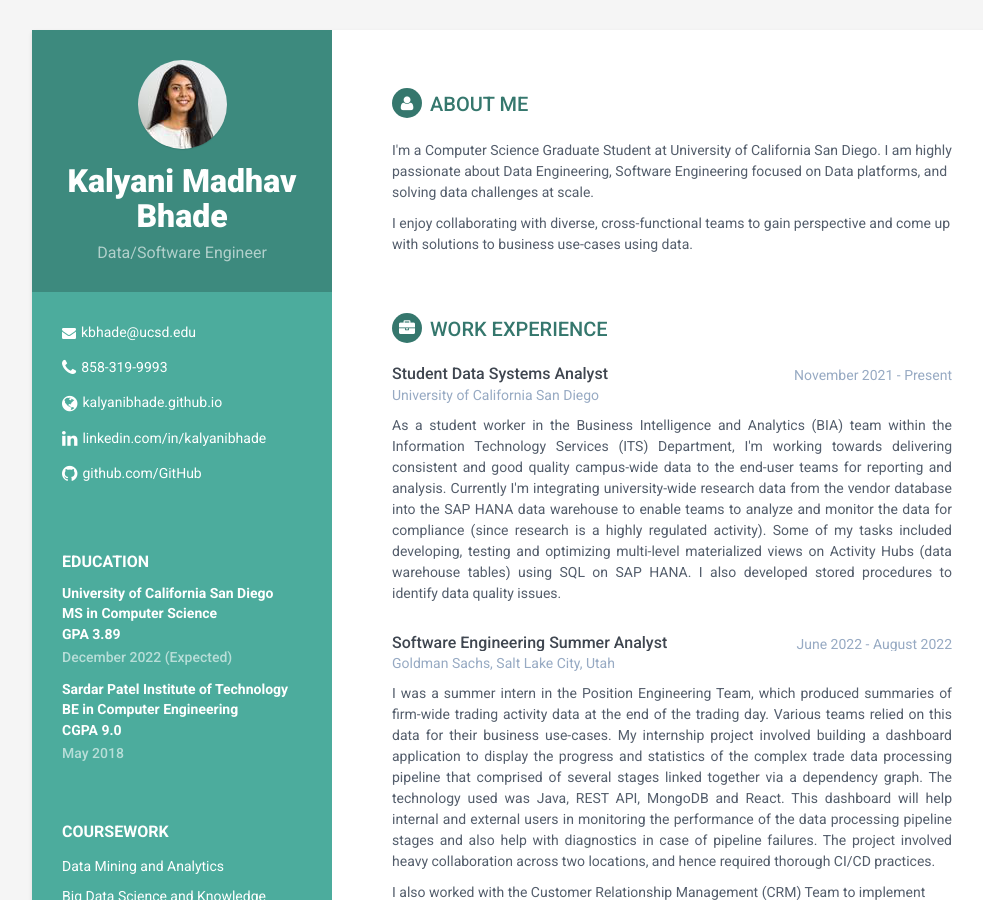
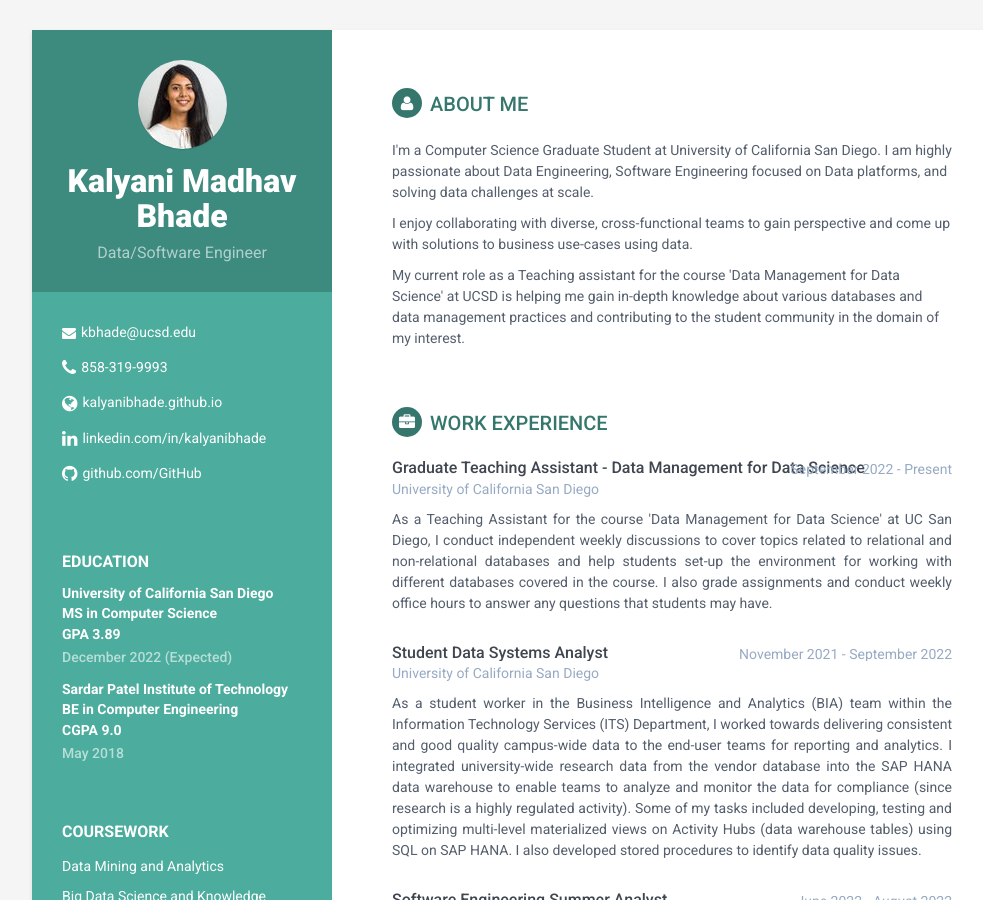
Before and after one commit to KalyaniBhade/digital-resume, a Jekyll site: the page built from index.html, in a window 1280 px wide and 900 px high. Shown: the whole window, without its empty margins (118-1101 px from the left). Built offline with Jekyll 4.4.1, drawn with Linux system fonts in a browser that asks for light colours.

Commit message:
Work experience update

```diff
--- a/_includes/career-profile.html
+++ b/_includes/career-profile.html
@@ -3,5 +3,6 @@
 <div class="summary">
     <p>I'm a Computer Science Graduate Student at University of California San Diego. I am highly passionate about Data Engineering, Software Engineering focused on Data platforms, and solving data challenges at scale.</p>
     <p>I enjoy collaborating with diverse, cross-functional teams to gain perspective and come up with solutions to business use-cases using data.</p>
+    <p>My current role as a Teaching assistant for the course 'Data Management for Data Science' at UCSD is helping me gain in-depth knowledge about various databases and data management practices and contributing to the student community in the domain of my interest.</p>
 </div><!--//summary-->
 </section><!--//section-->
--- a/_includes/experience.html
+++ b/_includes/experience.html
@@ -4,13 +4,26 @@
                 <div class="item">
                     <div class="meta">
                         <div class="upper-row">
-                            <h3 class="job-title">Student Data Systems Analyst</h3>
-                            <div class="time">November 2021 - Present</div>
+                            <h3 class="job-title">Graduate Teaching Assistant - Data Management for Data Science</h3>
+                            <div class="time">September 2022 - Present</div>
                         </div><!--//upper-row-->
                         <div class="company">University of California San Diego</div>
                     </div><!--//meta-->
                     <div class="details">
-                        <p style="text-align:justify">As a student worker in the Business Intelligence and Analytics (BIA) team within the Information Technology Services (ITS) Department, I'm working towards delivering consistent and good quality campus-wide data to the end-user teams for reporting and analysis. Currently I'm integrating university-wide research data from the vendor database into the SAP HANA data warehouse to enable teams to analyze and monitor the data for compliance (since research is a highly regulated activity). Some of my tasks included developing, testing and optimizing multi-level materialized views on Activity Hubs (data warehouse tables) using SQL on SAP HANA. I also developed stored procedures to identify data quality issues.</p>
+                        <p style="text-align:justify">As a Teaching Assistant for the course 'Data Management for Data Science' at UC San Diego, I conduct independent weekly discussions to cover topics related to relational and non-relational databases and help students set-up the environment for working with different databases covered in the course. I also grade assignments and conduct weekly office hours to answer any questions that students may have.</p>
+                    </div><!--//details-->
+                </div><!--//item-->
+
+                <div class="item">
+                    <div class="meta">
+                        <div class="upper-row">
+                            <h3 class="job-title">Student Data Systems Analyst</h3>
+                            <div class="time">November 2021 - September 2022</div>
+                        </div><!--//upper-row-->
+                        <div class="company">University of California San Diego</div>
+                    </div><!--//meta-->
+                    <div class="details">
+                        <p style="text-align:justify">As a student worker in the Business Intelligence and Analytics (BIA) team within the Information Technology Services (ITS) Department, I worked towards delivering consistent and good quality campus-wide data to the end-user teams for reporting and analytics. I integrated university-wide research data from the vendor database into the SAP HANA data warehouse to enable teams to analyze and monitor the data for compliance (since research is a highly regulated activity). Some of my tasks included developing, testing and optimizing multi-level materialized views on Activity Hubs (data warehouse tables) using SQL on SAP HANA. I also developed stored procedures to identify data quality issues.</p>
                     </div><!--//details-->
                 </div><!--//item-->
 
```
